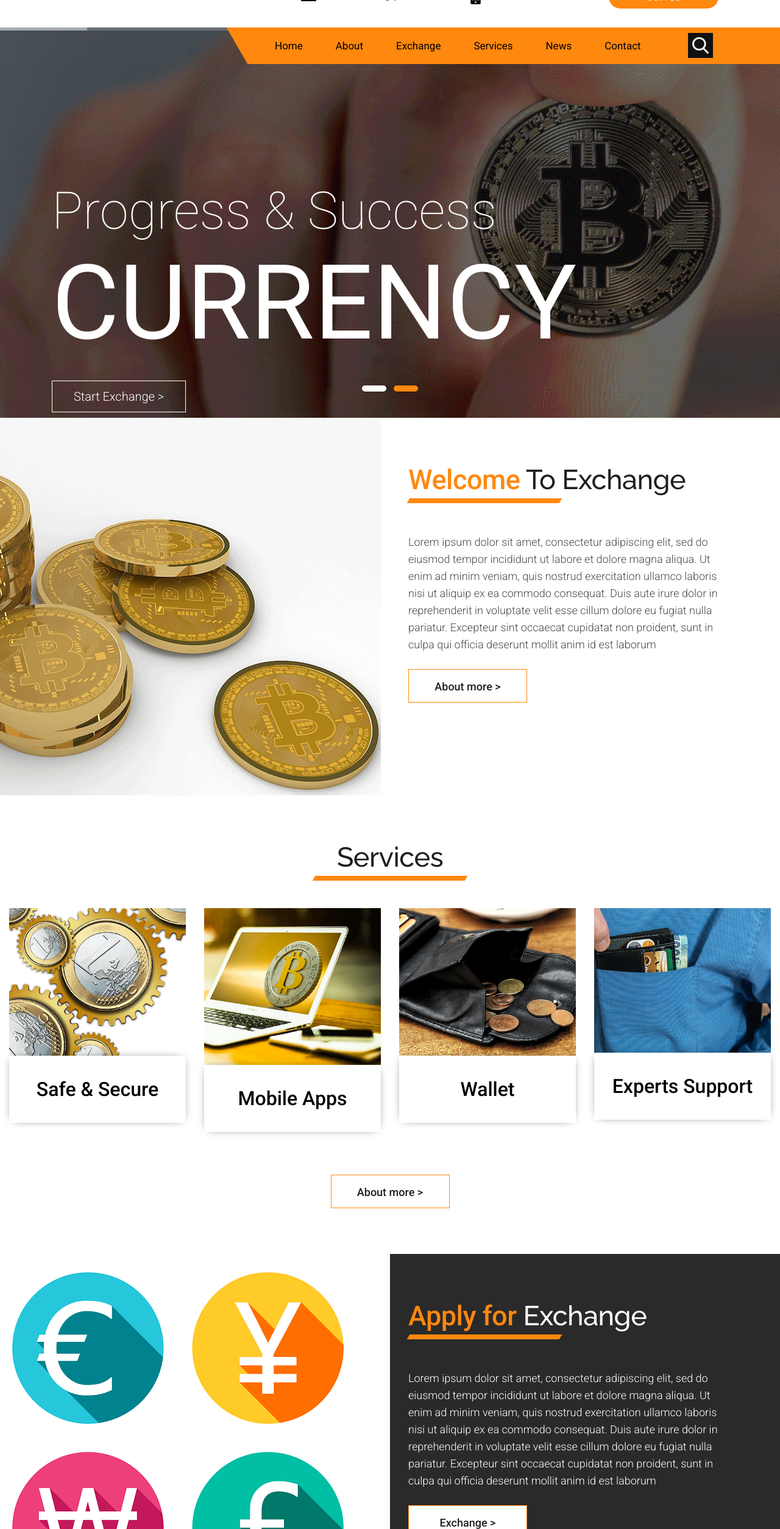
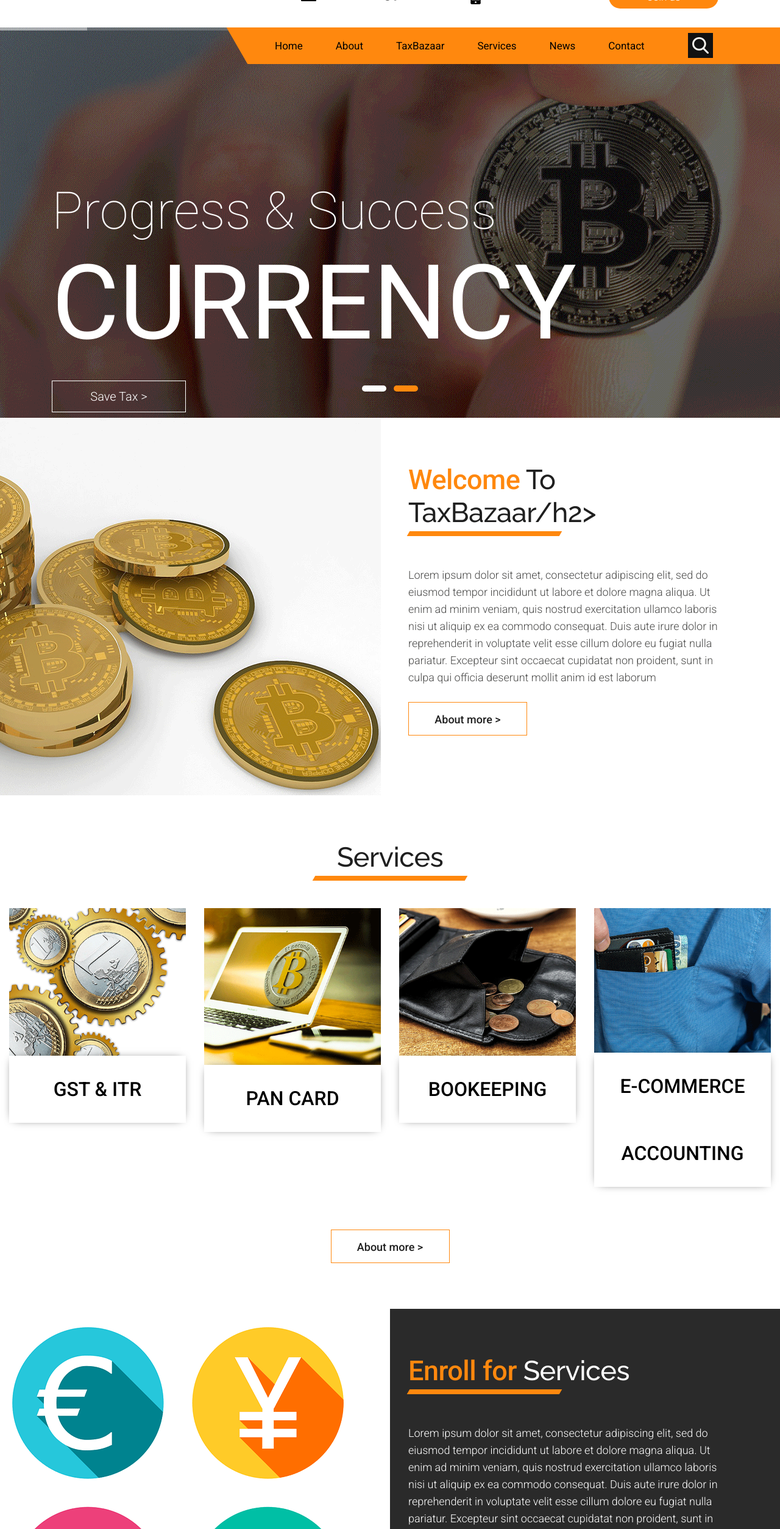
Before and after one commit to taxbazaar/taxbazaar.github.io, a plain HTML site: page index.html in a window 1280 px wide. Shown: the part 53-2560 px from the top of the page at 61% size. Drawn offline with Linux system fonts and the light colour scheme.

Commit message:
Update index.html

```diff
--- a/index.html
+++ b/index.html
@@ -84,7 +84,7 @@
                     <ul class="navbar-nav">
                         <li><a class="nav-link active" href="index.html">Home</a></li>
                         <li><a class="nav-link" href="about.html">About</a></li>
-                        <li><a class="nav-link" href="exchange.html">Exchange</a></li>
+                        <li><a class="nav-link" href="exchange.html">TaxBazaar</a></li>
                         <li><a class="nav-link" href="services.html">Services</a></li>
                         <li><a class="nav-link" href="new.html">News</a></li>
                         <li><a class="nav-link" href="contact.html">Contact</a></li>
@@ -118,7 +118,7 @@
                                     <div class="slide_text white_fonts">
                                         <h3>Progress & Success<br><strong>Currency</strong></h3>
                                         <br>
-                                        <a class="start_exchange_bt" href="exchange.html">Start Exchange ></a>
+                                        <a class="start_exchange_bt" href="exchange.html">Save Tax ></a>
                                     </div>
                                 </div>
                             </div>
@@ -131,7 +131,7 @@
                                     <div class="slide_text white_fonts">
                                         <h3>Progress & Success<br><strong>Currency</strong></h3>
                                         <br>
-                                        <a class="start_exchange_bt" href="exchange.html">Start Exchange ></a>
+                                        <a class="start_exchange_bt" href="exchange.html">Save Tax ></a>
                                     </div>
                                 </div>
                             </div>
@@ -156,7 +156,7 @@
                 <div class="col-md-6 layout_padding">
                     <div class="full paddding_left_15">
                         <div class="heading_main text_align_left">
-						   <h2><span class="theme_color">Welcome</span> To Exchange</h2>
+						   <h2><span class="theme_color">Welcome</span> To TaxBazaar/h2>
                         </div>
                     </div>
                     <div class="full paddding_left_15">
@@ -186,25 +186,25 @@
                 <div class="col-md-3 col-sm-6 col-xs-12">
                     <div class="full services_blog">
                        <img class="img-responsive" src="images/s1.png" alt="#" />
-                       <h4>Safe & Secure</h4>
+                       <h4>GST & ITR</h4>
                     </div>
                 </div>
                 <div class="col-md-3 col-sm-6 col-xs-12">
                     <div class="full services_blog">
                         <img class="img-responsive" src="images/s2.png" alt="#" />
-                        <h4>Mobile Apps</h4>
+                        <h4>PAN CARD</h4>
                     </div>
                 </div>
                 <div class="col-md-3 col-sm-6 col-xs-12">
                     <div class="full services_blog">
                         <img class="img-responsive" src="images/s3.png" alt="#" />
-                        <h4>Wallet</h4>
+                        <h4>BOOKEEPING</h4>
                     </div>
                 </div>
                 <div class="col-md-3 col-sm-6 col-xs-12">
                     <div class="full services_blog">
                         <img class="img-responsive" src="images/s4.png" alt="#" />
-                        <h4>Experts Support</h4>
+                        <h4>E-COMMERCE ACCOUNTING</h4>
                     </div>
                 </div>
             </div>
@@ -232,14 +232,14 @@
                 <div class="col-md-6 layout_padding">
                     <div class="full paddding_left_15">
                         <div class="heading_main text_align_left">
-                           <h2><span class="theme_color">Apply for</span> Exchange</h2>
+                           <h2><span class="theme_color">Enroll for</span> Services</h2>
                         </div>
                     </div>
                     <div class="full paddding_left_15">
                         <p>Lorem ipsum dolor sit amet, consectetur adipiscing elit, sed do eiusmod tempor incididunt ut labore et dolore magna aliqua. Ut enim ad minim veniam, quis nostrud exercitation ullamco laboris nisi ut aliquip ex ea commodo consequat. Duis aute irure dolor in reprehenderit in voluptate velit esse cillum dolore eu fugiat nulla pariatur. Excepteur sint occaecat cupidatat non proident, sunt in culpa qui officia deserunt mollit anim id est laborum</p>
                     </div>
                     <div class="full paddding_left_15">
-                        <a class="main_bt" href="#">Exchange ></a>
+                        <a class="main_bt" href="#">Learn more ></a>
                     </div>
                 </div>
             </div>
@@ -411,9 +411,9 @@
                                 <div class="footer_blog full white_fonts">
                              <h3>Contact us</h3>
                              <ul class="full">
-                               <li><img src="images/i5.png"><span>London 145<br>United Kingdom</span></li>
-                               <li><img src="images/i6.png"><span>demo@gmail.com</span></li>
-                               <li><img src="images/i7.png"><span>+12586954775</span></li>
+                               <li><img src="images/i5.png"><span>Saharanpur<br>Uttar Pradesh</span></li>
+                               <li><img src="images/i6.png"><span>taxbazaar.sre@gmail.com</span></li>
+                               <li><img src="images/i7.png"><span>+91 7983799864</span></li>
                              </ul>
                          </div>
                             </div>
@@ -429,7 +429,7 @@
         <div class="container">
             <div class="row">
                 <div class="col-12">
-                    <p class="crp">© Copyrights 2019 design by html.design</p>
+                    <p class="crp">TaxBazaar© Copyrights 2020</p>
                 </div>
             </div>
         </div>
```
